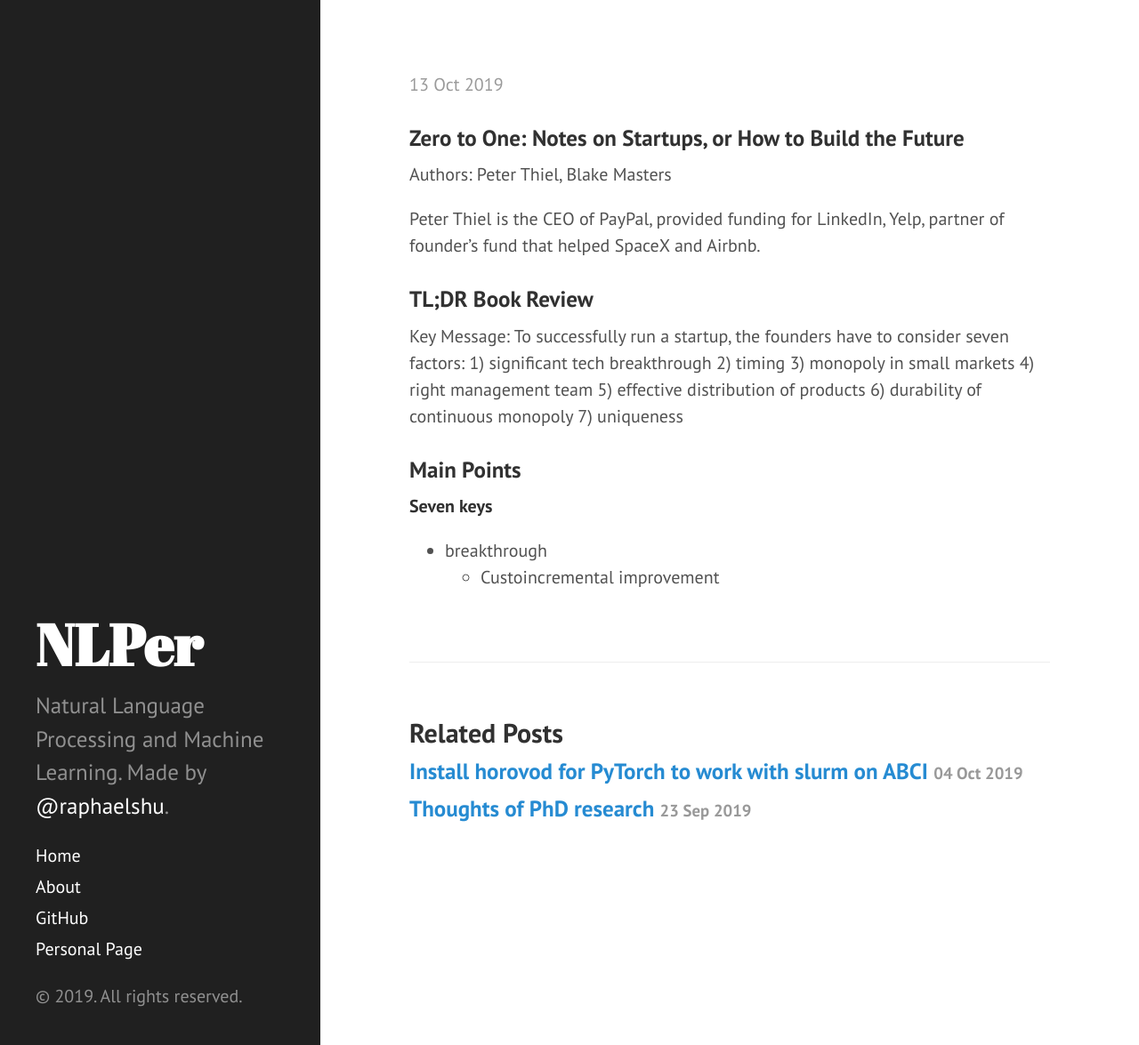
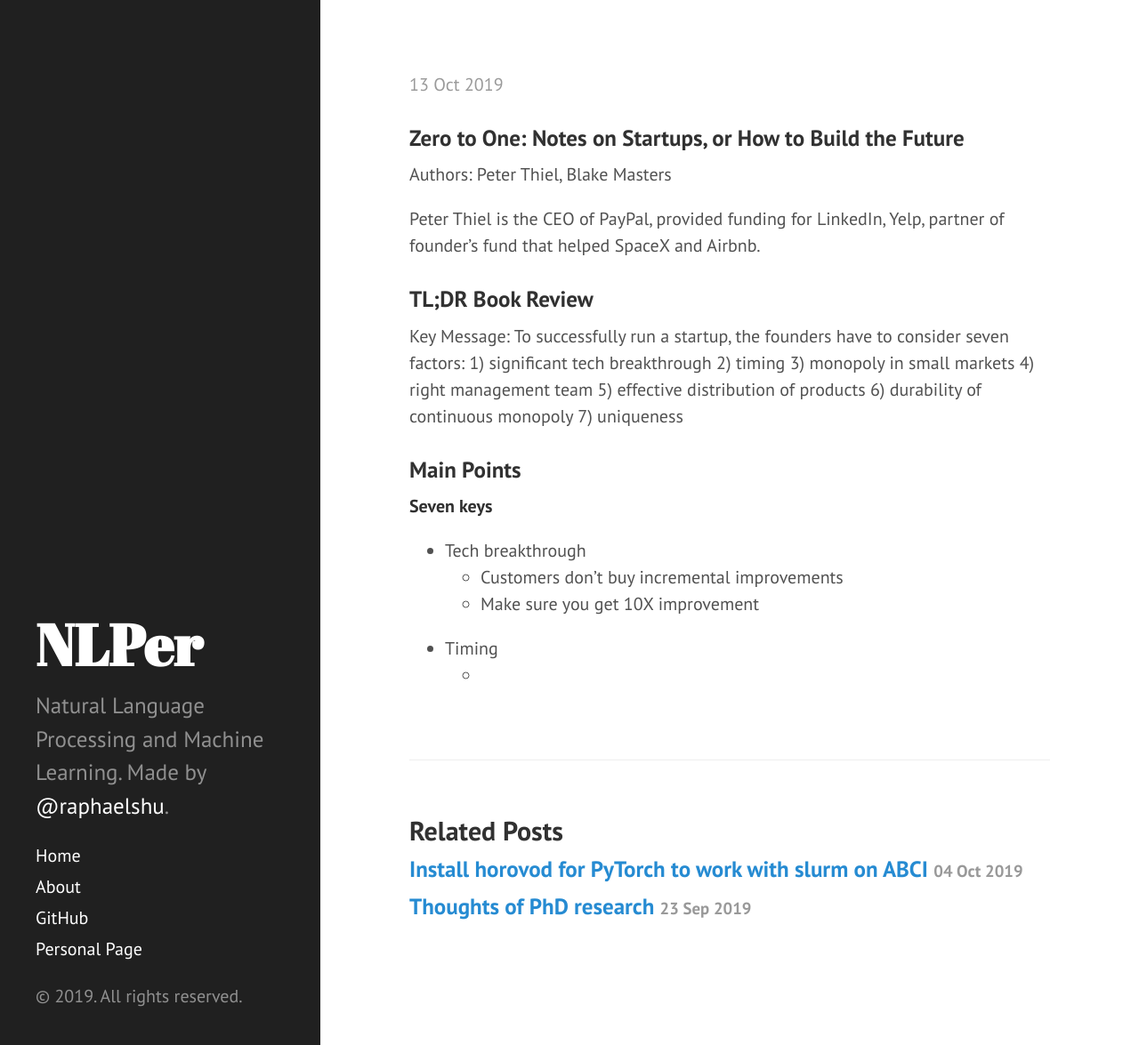
Before and after one commit to zomux/nlper, a Jekyll site: the page built from _posts/2019-10-13-book-review-zero-to-one.md, in a window 1280 px wide and 1175 px high. Shown: the whole window at 89% size. Built offline with Jekyll 4.4.1, drawn with Linux system fonts in a browser that asks for light colours; our own code applies the rules of GitHub Pages for plain Markdown files; comment, search, counter and statistics services are not loaded.

Commit message:
_posts/2019-10-13-book-review-zero-to-one.md updated from https://stackedit.io/

```diff
--- a/_posts/2019-10-13-book-review-zero-to-one.md
+++ b/_posts/2019-10-13-book-review-zero-to-one.md
@@ -17,8 +17,11 @@ Key Message: To successfully run a startup, the founders have to consider seven
 
 **Seven keys**
 
-- breakthrough
-	- Custoincremental improvement
+- Tech breakthrough
+	- Customers don't buy incremental improvements
+	- Make sure you get 10X improvement
+- Timing
+	-
 <!--stackedit_data:
-eyJoaXN0b3J5IjpbLTE3NTM3Mjc1OF19
+eyJoaXN0b3J5IjpbLTE2MDE1ODkwNzZdfQ==
 -->
```
